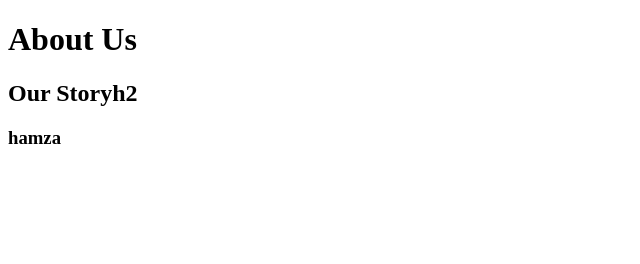
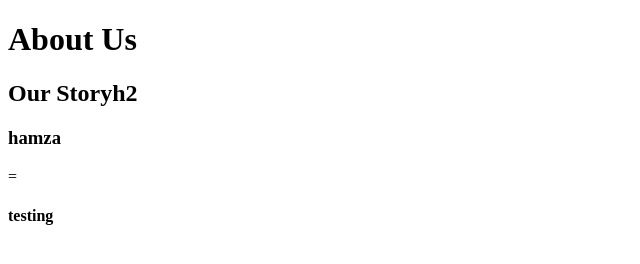
Before and after one commit to faheemk987/Exatech-project, a plain HTML site: page about.html in a window 1280 px wide. Shown: the whole page, without its empty margins (0-640 px from the left). Drawn offline with Linux system fonts and the light colour scheme.

Commit message:
Add testing header to About Us section

```diff
--- a/about.html
+++ b/about.html
@@ -9,5 +9,7 @@
     <h1>About Us</h1>
     <h2>Our Storyh2</h2>
     <h3>hamza</h3>
+    =
+    <h4>testing</h4>
   </body>
 </html>
```
